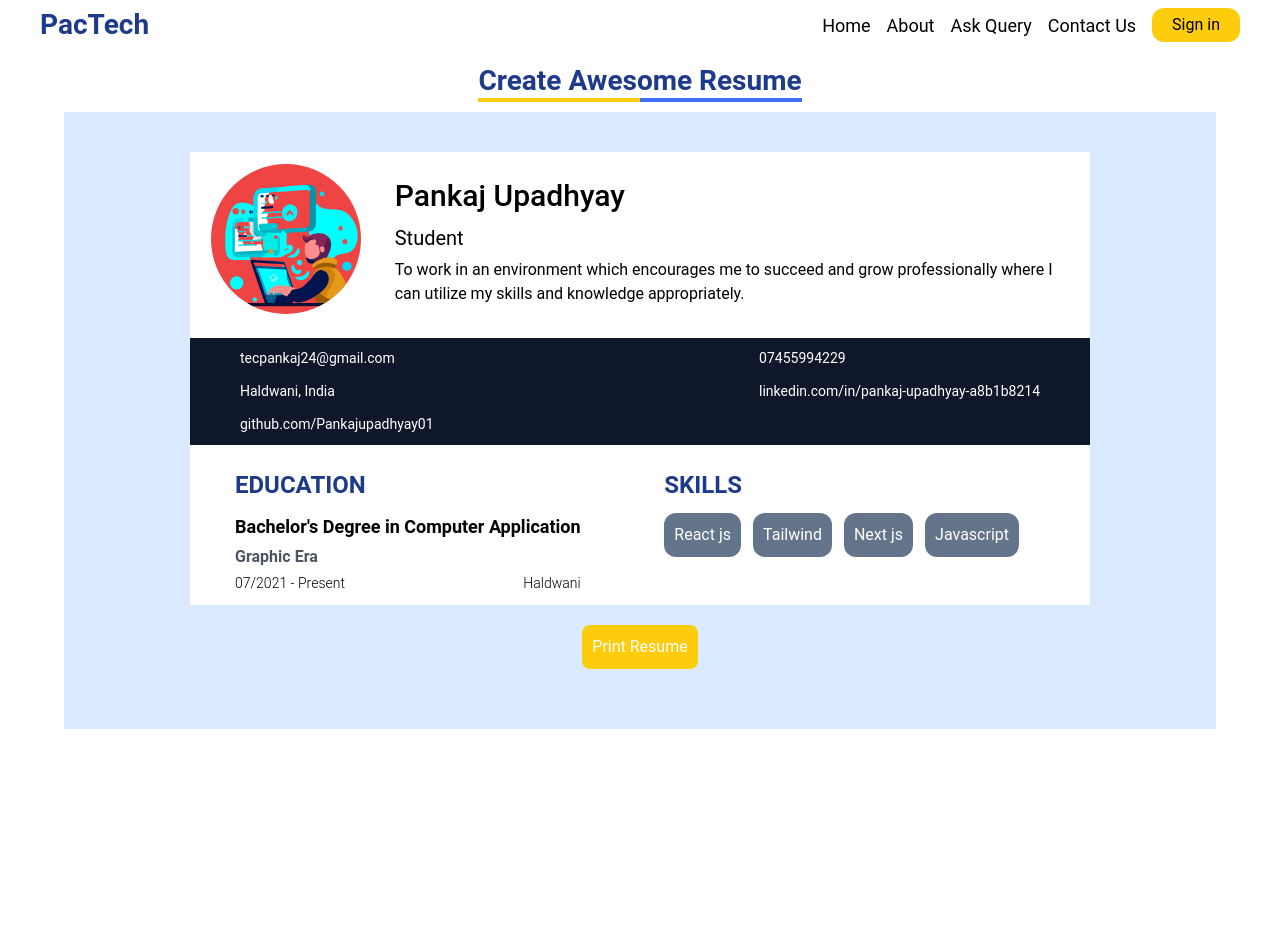
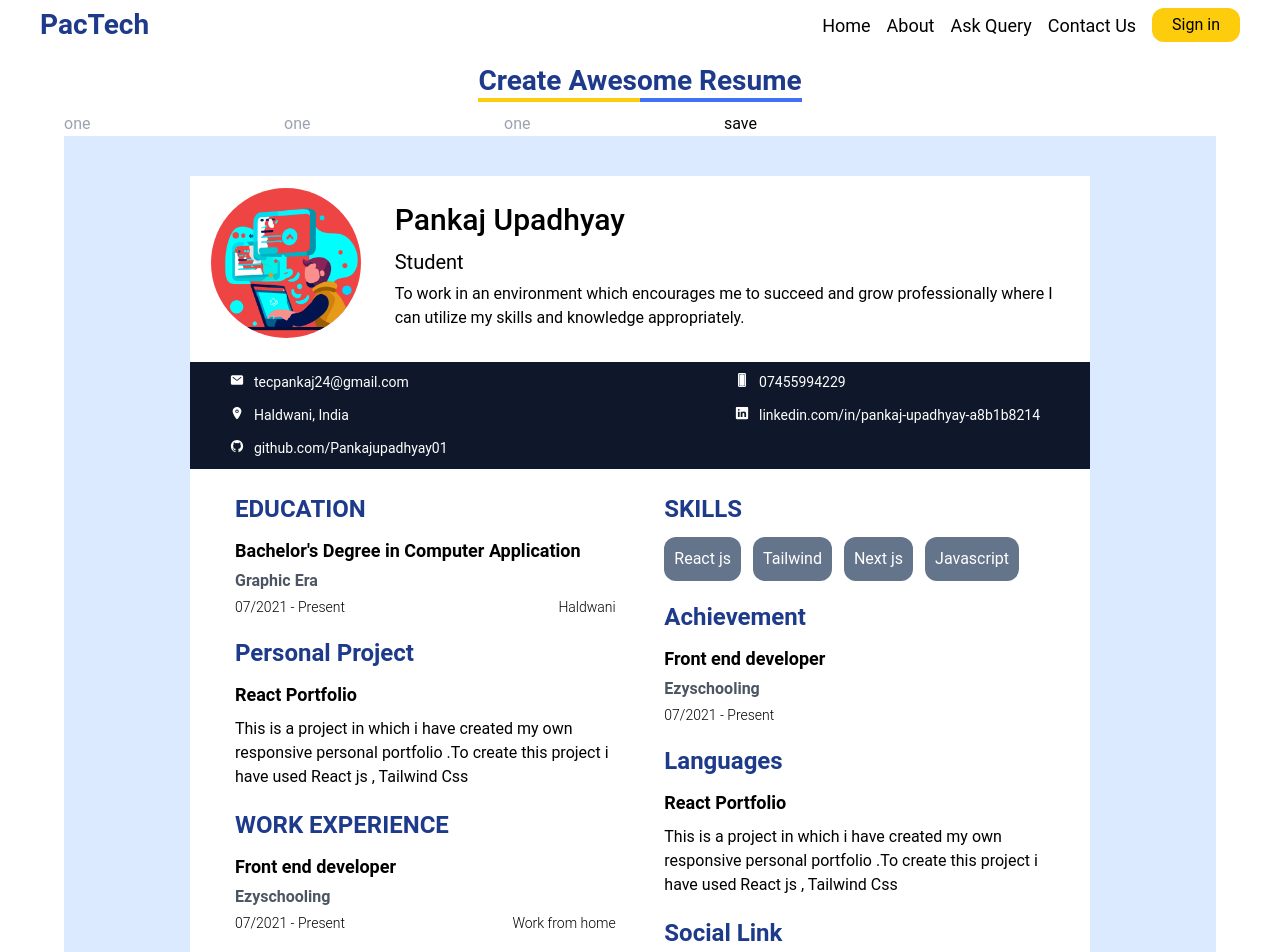
Before and after one commit to Pankajupadhyay01/React-firebase-project, a React (Vite) app: page /resume in a window 1280 px wide. Shown: the top 952 px of the page. Before the commit the page ends 800 px from the top, so only its background shows below. Built offline with nearby package versions, Linux system fonts and the light colour scheme.

Commit message:
Resume Template Completed

```diff
--- a/src/Component/Cards/Alnum_card.jsx
+++ b/src/Component/Cards/Alnum_card.jsx
@@ -1,17 +1,15 @@
 import React from 'react'
 
-const Alnum_card = () => {
+const Alnum_card = ({ ...pro }) => {
     return (
         <>
-            <div className='flex w-full justify-center flex-wrap m-auto gap-y-5'>
-                <div className='flex w-[calc(50%-10px)] md:w-[calc(25%-10px)] justify-center items-start'>
-                    <div className='flex flex-col w-[250px] justify-center items-center bg-Hero h-[200px] relative before:absolute before:content-[""]  before:h-[60px] before:w-full before:bg-white before:top-0 '>
-                        <div className="w-[100px] h-[100px] hover:scale-105 z-[99] rounded-[50%] bg-[aliceblue] p-1 overflow-hidden bg-contain">
-                            <img className='w-full h-full rounded-[50%] bg-[#a5b5b6]' width={180} height={180} loading='lazy' src="" alt="" />
-                        </div>
-                        <div className='flex justify-center items-center my-5'>
-                            sdgsdfg
-                        </div>
+            <div className='flex w-[calc(50%-10px)] md:w-[calc(25%-10px)] justify-center items-start '>
+                <div className='flex mx-2 flex-col w-[250px] justify-center items-center bg-Hero h-[200px] relative before:absolute before:content-[""]  before:h-[60px] before:w-full before:bg-white before:top-0 '>
+                    <div className=" flex justify-center items-center border-t-4 border-green-200 text-4xl w-[100px] h-[100px] hover:scale-105 z-[99] rounded-[50%] bg-[aliceblue] p-1 overflow-hidden bg-contain">
+                        <ion-icon name={pro.img}></ion-icon>
+                    </div>
+                    <div className='flex justify-center text-center items-center my-5'>
+                        {pro.title}
                     </div>
                 </div>
             </div>
--- a/src/Component/Cards/Smallcard.jsx
+++ b/src/Component/Cards/Smallcard.jsx
@@ -1,14 +1,12 @@
 import React from 'react'
 import { Link } from 'react-router-dom'
-import { Herodata } from '../../data/Nav'
-const Smallcard = () => {
+const Smallcard = ({ ...pro }) => {
     return (
         < >
-            <div className='w-full flex flex-wrap justify-center gap-4 mb-10 md:mb-0 pb-10'>
-                {
-                    Herodata.map((pro, i) => (
 
-                        <div key={i} className='flex flex-col justify-center items-center w-[calc(50%-10px)] md:w-[calc(25%-15px)] bg-[#dfffce] md:p-[10px_10px] rounded-lg gap-2'>
+
+
+            <div className='flex flex-col justify-center items-center w-[calc(50%-10px)] md:w-[calc(25%-15px)] bg-[#dfffce] md:p-[10px_10px] rounded-lg gap-2'>
                 <div className='text-blue-500 text-[20px]'>
                     <ion-icon name={pro.image}></ion-icon>
                 </div>
@@ -19,10 +17,7 @@ const Smallcard = () => {
                     <ion-icon name="arrow-forward-outline"></ion-icon>
                 </Link>
             </div>
-                    ))
-                }
 
-            </div>
         </>
     )
 }
--- /dev/null
+++ b/src/Component/Home.jsx/About.jsx
@@ -0,0 +1,26 @@
+import React from 'react'
+import Alnum_card from '../Cards/Alnum_card'
+import Heading from '../Cards/Heading'
+import { Joinus } from '../../data/Joinus'
+const About = () => {
+    return (
+        <div className='flex w-[90%] m-auto my-5'>
+            <div className='flex flex-col w-full justify-center items-center gap-y-6'>
+                <Heading value="Why Join Us ?" />
+                <div className='w-full'>
+                    <div className='flex w-full justify-center flex-wrap m-auto gap-y-5'>
+
+                        {
+                            Joinus.map((pro, i) => (
+                                <Alnum_card key={i} {...pro} />
+                            ))
+                        }
+                    </div>
+                </div>
+            </div>
+
+        </div>
+    )
+}
+
+export default About
--- a/src/Component/Home.jsx/About_point.jsx
+++ /dev/null
@@ -1,19 +0,0 @@
-import React from 'react'
-import Alnum_card from '../Cards/Alnum_card'
-
-const About_point = () => {
-    return (
-        <div className='flex w-[90%] m-auto my-5'>
-            <div className='flex flex-col w-full justify-center items-center gap-y-6'>
-                <h1 className='text-[28px] font-semibold text-blue-500'>
-                    How To Get Tech Point ?
-                </h1>
-                <div className='w-full'>
-                    <Alnum_card />
-                </div>
-            </div>
-        </div>
-    )
-}
-
-export default About_point
--- a/src/Component/Home.jsx/Hero.jsx
+++ b/src/Component/Home.jsx/Hero.jsx
@@ -1,10 +1,12 @@
 import React from 'react'
 import Smallcard from '../Cards/Smallcard'
 import Hero_mobile from './Hero_mobile'
+import { Herodata } from '../../data/Nav'
 const Hero = () => {
     return (
         <>
             <div className='pt-[50px] hidden md:flex md:flex-col'>
+
                 <div className='bg-Hero h-[320px] z-[-1] '>
                     <div className='flex flex-col justify-center items-center h-[280px] '>
                         <div className='text-[32px] text-black font-semibold'>
@@ -15,8 +17,16 @@ const Hero = () => {
                         </div>
                     </div>
                 </div>
+
                 <div className='bg-white w-[90%] hidden md:flex justify-center items-center m-auto py-[30px] -mt-[80px] rounded-t-[30px]'>
-                    <Smallcard />
+                    <div className='w-full flex flex-wrap justify-center gap-4 mb-10 md:mb-0 pb-10'>
+                        {
+                            Herodata.map((pro, i) => (
+                                <Smallcard key={i} {...pro} />
+                            ))
+                        }
+                    </div>
+
                 </div>
             </div>
 
--- a/src/Component/resume/Left_resume.jsx
+++ b/src/Component/resume/Left_resume.jsx
@@ -1,30 +1,40 @@
 import React from 'react'
+import { Wrok_Education } from './Wrok_Education'
+import Project_lang from './Project_lang'
 
 const Left_resume = () => {
   return (
-    <div className='flex '>
+    <div className='flex flex-col gap-[20px]'>
       {/* Education */}
       <div className='flex  flex-col gap-3'>
         <h1 className=' font-semibold text-blue-900 text-2xl'>
           EDUCATION
         </h1>
         {/* Education Detail */}
-        <div className='flex flex-col gap-1'>
-          <div className='font-semibold text-lg'>
-            Bachelor's Degree in Computer Application
-          </div>
+        <Wrok_Education course="Bachelor's Degree in Computer Application" col="Graphic Era" date="07/2021 - Present" area="Haldwani" />
+      </div>
 
-          <p className='font-[600] text-gray-600'>
-            Graphic Era
-          </p>
+      {/* Project */}
 
-          <div className='flex justify-between font-light text-sm'>
-            <p>07/2021 - Present</p>
-            <p>Haldwani</p>
-          </div>
-        </div>
+      <div className='flex  flex-col gap-3'>
+        <h1 className=' font-semibold text-blue-900 text-2xl'>
+          Personal Project
+        </h1>
+        {/* Education Detail */}
+        <Project_lang/>
+      </div>
 
+      {/* WORK EXPERIENCE */}
+      <div className='flex  flex-col gap-3'>
+        <h1 className=' font-semibold text-blue-900 text-2xl'>
+          WORK EXPERIENCE
+
+        </h1>
+        {/* WORK EXPERIENCE  */}
+        <Wrok_Education course="Front end developer" col="Ezyschooling" date="07/2021 - Present" area="Work from home " />
       </div>
+
+
     </div>
   )
 }
--- /dev/null
+++ b/src/Component/resume/Project_lang.jsx
@@ -0,0 +1,17 @@
+import React from 'react'
+
+const Project_lang = () => {
+    return (
+        <div className='flex gap-2 flex-col'>
+            <div className='font-semibold text-lg'>
+                React Portfolio
+            </div>
+            <div>
+                This is a project in which i have created my own responsive personal
+                portfolio .To create this project i have used React js , Tailwind Css
+            </div>
+        </div>
+    )
+}
+
+export default Project_lang
--- a/src/Component/resume/Resume_form.jsx
+++ b/src/Component/resume/Resume_form.jsx
@@ -16,14 +16,14 @@ const Resume_form = () => {
     ]
     return (
         <div>
-            {/* <form action="" className='flex w-[]'>
+            <form action="" className='flex w-[]'>
                 {
                     form.map((pro, i) => (
                         <input key={i} type="text" placeholder={pro.name} />
                     ))
                 }
                 <button>save</button>
-            </form> */}
+            </form>
 
             {/* Template */}
             <Resume_template />
--- a/src/Component/resume/Right_resume.jsx
+++ b/src/Component/resume/Right_resume.jsx
@@ -1,9 +1,10 @@
 import React from 'react'
+import { Wrok_Education } from './Wrok_Education'
+import Project_lang from './Project_lang'
 
 const Right_resume = () => {
     return (
-        <div className='flex w-full'>
-            {/* Education */}
+        <div className='flex w-full flex-col gap-[20px]'>
             <div className='flex justify-start  flex-col gap-3'>
                 <h1 className=' font-semibold text-blue-900 text-2xl'>
                     SKILLS
@@ -36,7 +37,37 @@ const Right_resume = () => {
 
                 {/* Skill section ended  */}
 
+
             </div>
+
+
+            {/* achievement */}
+            <div className='flex justify-start  flex-col gap-3'>
+                <h1 className=' font-semibold text-blue-900 text-2xl'>
+                    Achievement
+                </h1>
+                <Wrok_Education course="Front end developer" col="Ezyschooling" date="07/2021 - Present" />
+
+            </div>
+
+            {/* Language  */}
+            <div className='flex justify-start  flex-col gap-3'>
+                <h1 className=' font-semibold text-blue-900 text-2xl'>
+                    Languages
+                </h1>
+                <Project_lang />
+            </div>
+
+            {/* Social Link  */}
+            <div className='flex justify-start  flex-col gap-3'>
+                <h1 className=' font-semibold text-blue-900 text-2xl'>
+                    Social Link
+                </h1>
+                <div className=''>
+                    GitHub
+                </div>
+            </div>
+
         </div>
     )
 }
--- /dev/null
+++ b/src/Component/resume/Wrok_Education.jsx
@@ -0,0 +1,25 @@
+import React from 'react'
+
+export const Wrok_Education = ({ ...props }) => {
+  return (
+    <>
+
+      {/* Education Detail */}
+      <div className='flex flex-col gap-1'>
+        <div className='font-semibold text-lg'>
+          {props.course}
+        </div>
+
+        <p className='font-[600] text-gray-600'>
+          {props.col}
+        </p>
+
+        <div className='flex justify-between font-light text-sm'>
+          <p>{props.date}</p>
+          <p>{props.area}</p>
+        </div>
+      </div>
+
+    </>
+  )
+}
--- a/src/Pages/Home.jsx
+++ b/src/Pages/Home.jsx
@@ -1,13 +1,13 @@
 import React from 'react'
 import Hero from '../Component/Home.jsx/Hero'
-import About_point from '../Component/Home.jsx/About_point'
+import About from '../Component/Home.jsx/About'
 import Contact from '../Component/Home.jsx/Contact'
 const Home = () => {
     return (
         <div className=''>
             <Hero />
-            <About_point />
-            <Contact/>
+            <About />
+            <Contact />
         </div>
     )
 }
--- /dev/null
+++ b/src/data/Joinus.js
@@ -0,0 +1,22 @@
+export const Joinus = [
+    {
+        img: "newspaper-outline",
+        title: "Get Solution ",
+        Link: "/"
+    },
+    {
+        img: "people-outline",
+        title: "Get Teamate",
+        Link: "/"
+    },
+    {
+        img: "logo-bitcoin",
+        title: "Get Points ",
+        Link: ""
+    },
+    {
+        img: "newspaper-outline",
+        title: "Get Opportunity ",
+        Link: ""
+    }
+]
```
Lines whose indentation alone changed are shown as unchanged.
